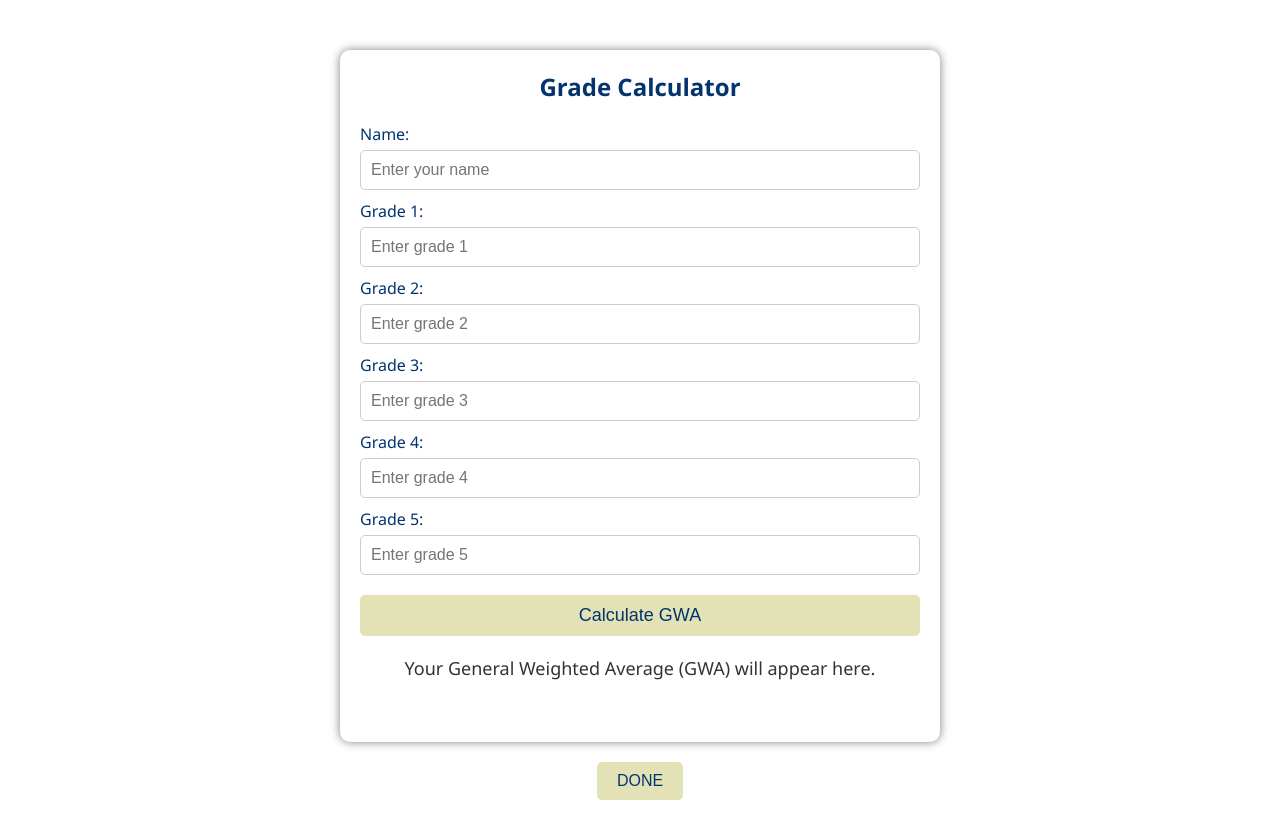
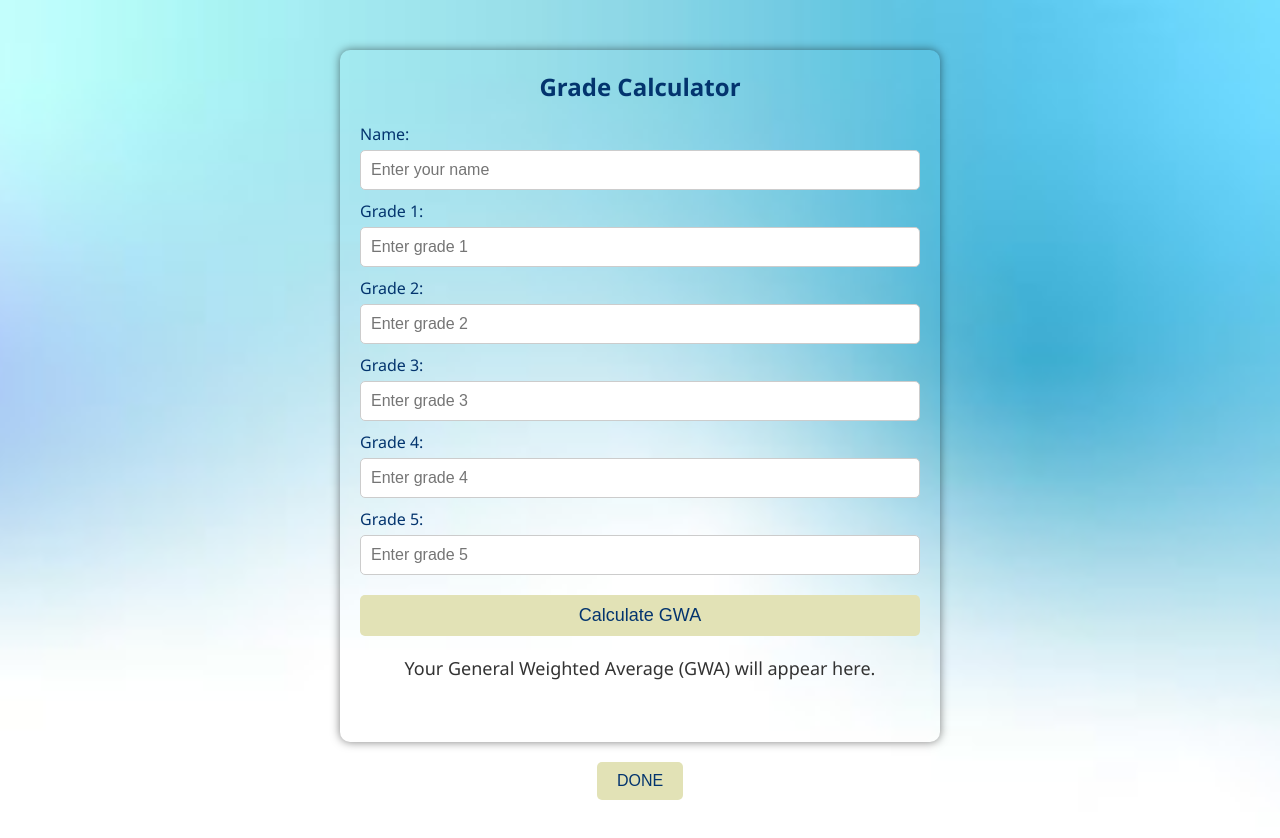
Before and after one commit to haez0/AWD-Seatwork-1-6-EH-25, a plain HTML site: page pages/page1/index.html in a window 1280 px wide. Drawn offline with Linux system fonts and the light colour scheme.

Commit message:
Fix: update background image path in style.css for page1

```diff
--- a/pages/page1/assets/css/style.css
+++ b/pages/page1/assets/css/style.css
@@ -15,7 +15,7 @@ body {
   padding-top: 50px;
   margin-bottom: 50px;
   background-size: auto;
-  background: url('../../../assets/img/bg-img1.jpg') no-repeat center center/cover;
+  background: url('../../../../assets/img/bg-img1.jpg') no-repeat center center/cover;
 }
 
 .container {
```
